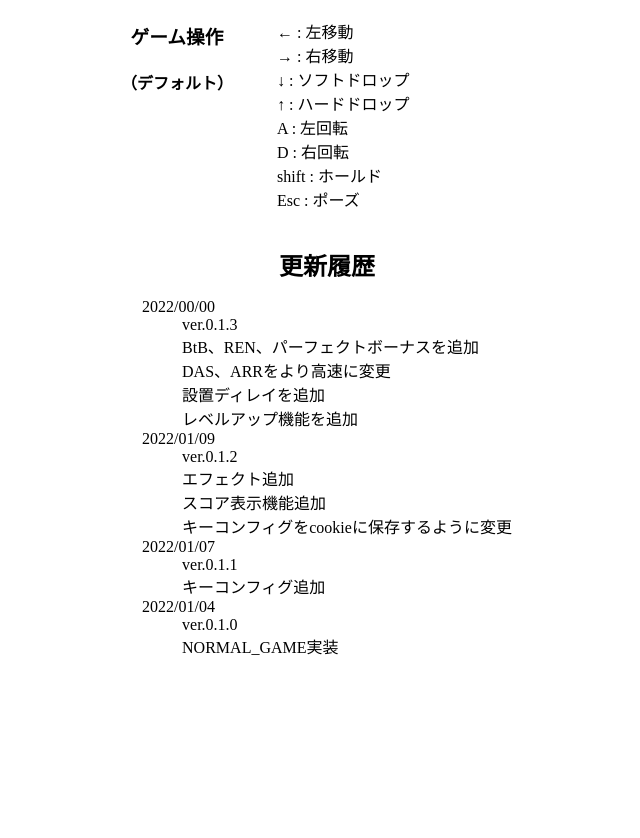
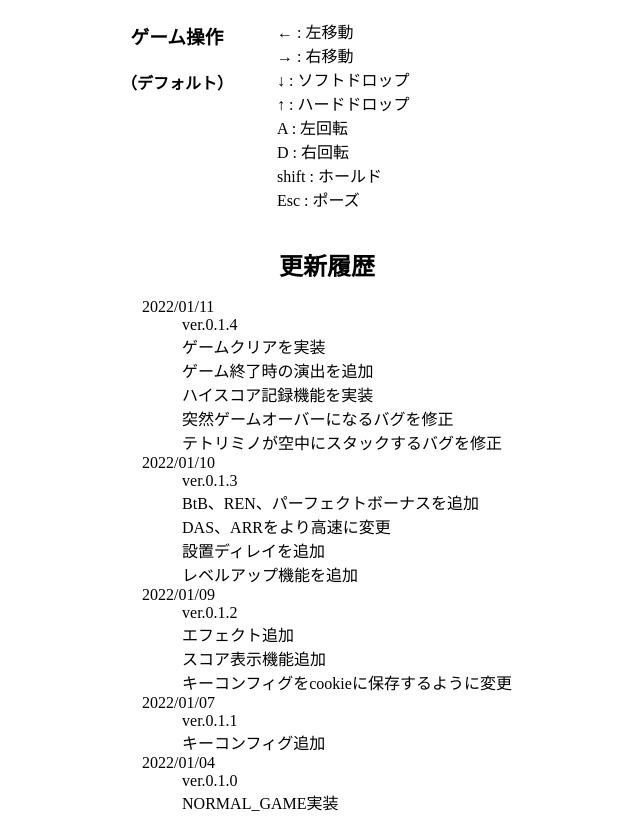
Before and after one commit to cookie4410/tetlis, a plain HTML site: page index.html in a window 1280 px wide. Shown: the part 931-1769 px from the top of the page, without its empty margins (313-953 px from the left). Before the commit the page ends 1613 px from the top, so only its background shows below. Drawn offline with Linux system fonts and the light colour scheme; a script that the page names is missing.

Commit message:
change log update.

```diff
--- a/index.html
+++ b/index.html
@@ -47,7 +47,16 @@
 			<h2>更新履歴</h2>
 			<article>
 				<dl>
-					<dt>2022/00/00</dt>
+					<dt>2022/01/11</dt>
+					<dd>
+						ver.0.1.4<br>
+						ゲームクリアを実装<br>
+						ゲーム終了時の演出を追加<br>
+						ハイスコア記録機能を実装<br>
+						突然ゲームオーバーになるバグを修正<br>
+						テトリミノが空中にスタックするバグを修正
+					</dd>
+					<dt>2022/01/10</dt>
 					<dd>
 						ver.0.1.3<br>
 						BtB、REN、パーフェクトボーナスを追加<br>
--- a/script.js
+++ b/script.js
@@ -1,6 +1,6 @@
 "use strict";
 
-const VERSION = "ver.0.1.3"
+const VERSION = "ver.0.1.4"
 
 // キャンバス情報取得
 const CANVAS = document.getElementById("tet_field");
```
